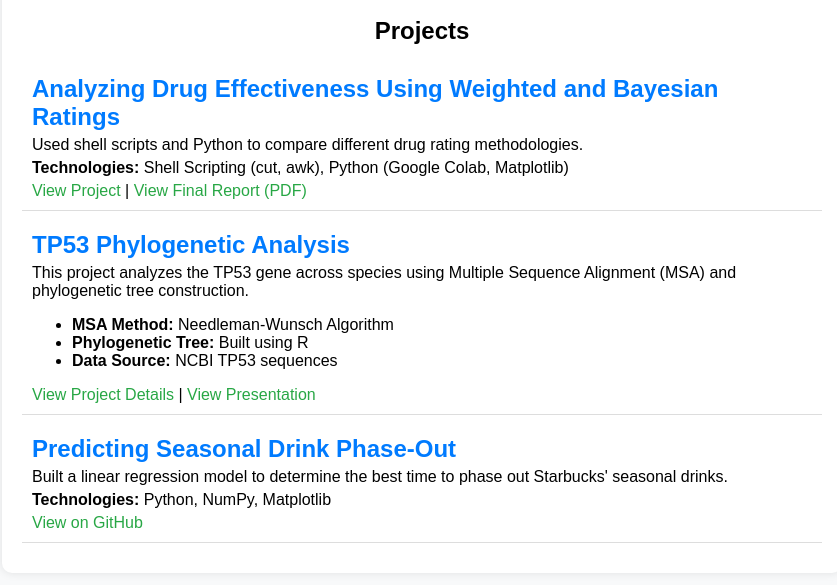
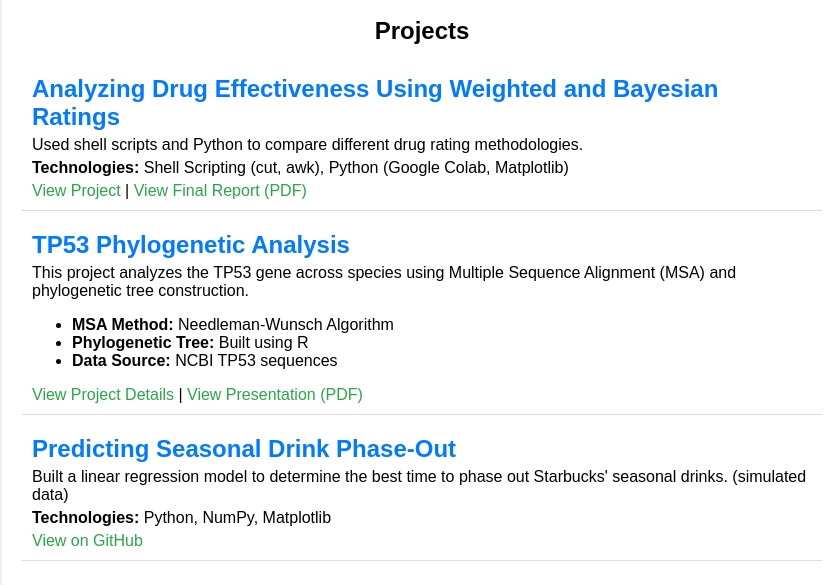
Before and after one commit to MartinS34/MartinS34, a plain HTML site: page index.html in a window 1280 px wide. Shown: the part 149-734 px from the top of the page, without its empty margins (218-1055 px from the left). Drawn offline with Linux system fonts and the light colour scheme.

Commit message:
Update index.html

```diff
--- a/index.html
+++ b/index.html
@@ -69,13 +69,13 @@
                 <li><strong>Data Source:</strong> NCBI TP53 sequences</li>
             </ul>
             <a href="projects/cs123-final/README.md" target="_blank">View Project Details</a> |
-            <a href="projects/cs123-final/TP53-Sabale&Sanchez.pdf" target="_blank">View Presentation</a>
+            <a href="projects/cs123-final/TP53-Sabale&Sanchez.pdf" target="_blank">View Presentation (PDF)</a>
         </div>
 
 
         <div class="project">
             <h2>Predicting Seasonal Drink Phase-Out</h2>
-            <p>Built a linear regression model to determine the best time to phase out Starbucks' seasonal drinks.</p>
+            <p>Built a linear regression model to determine the best time to phase out Starbucks' seasonal drinks. (simulated data)</p>
             <p><strong>Technologies:</strong> Python, NumPy, Matplotlib</p>
             <a href="https://github.com/MartinS34/StarbucksSeasonalAnalysis" target="_blank">View on GitHub</a>
         </div>
```
